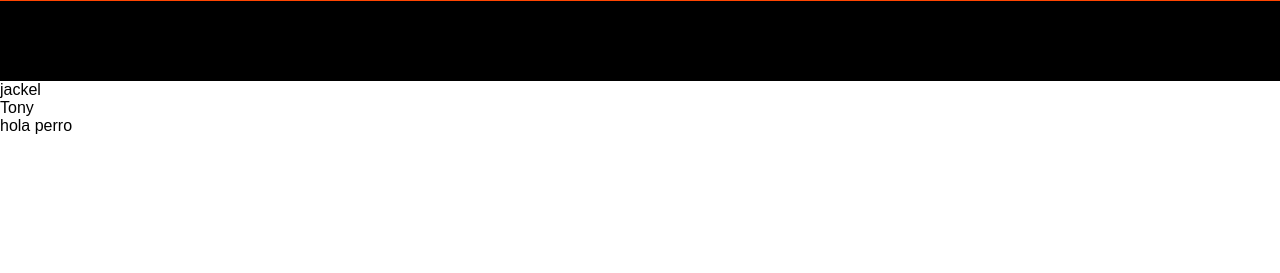
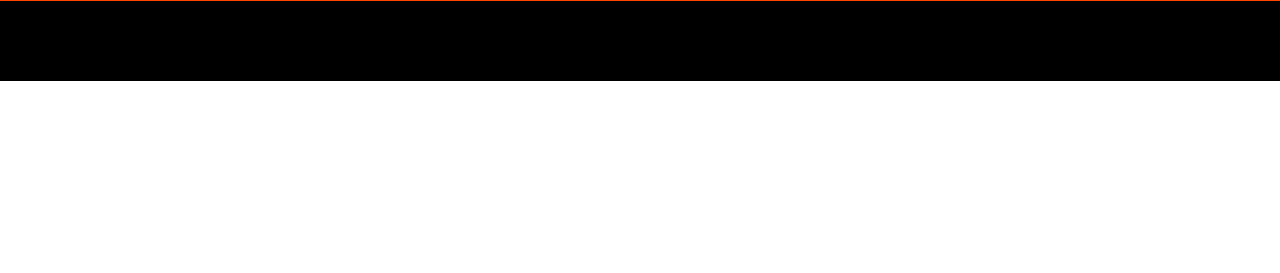
Before and after one commit to AnthonyMora4/Control_Interno, a PHP site: page / in a window 1280 px wide. Shown: the part 1334-1607 px from the top of the page. Run offline with PHP 8.4, Linux system fonts and the light colour scheme; some libraries are stand-ins or nearby versions.

Commit message:
elimine todo

```diff
--- a/index.php
+++ b/index.php
@@ -26,9 +26,6 @@
 
 </div>
 
-<p>jackel</p>
-<p>Tony</p>
-hola perro
 
 
 
```
